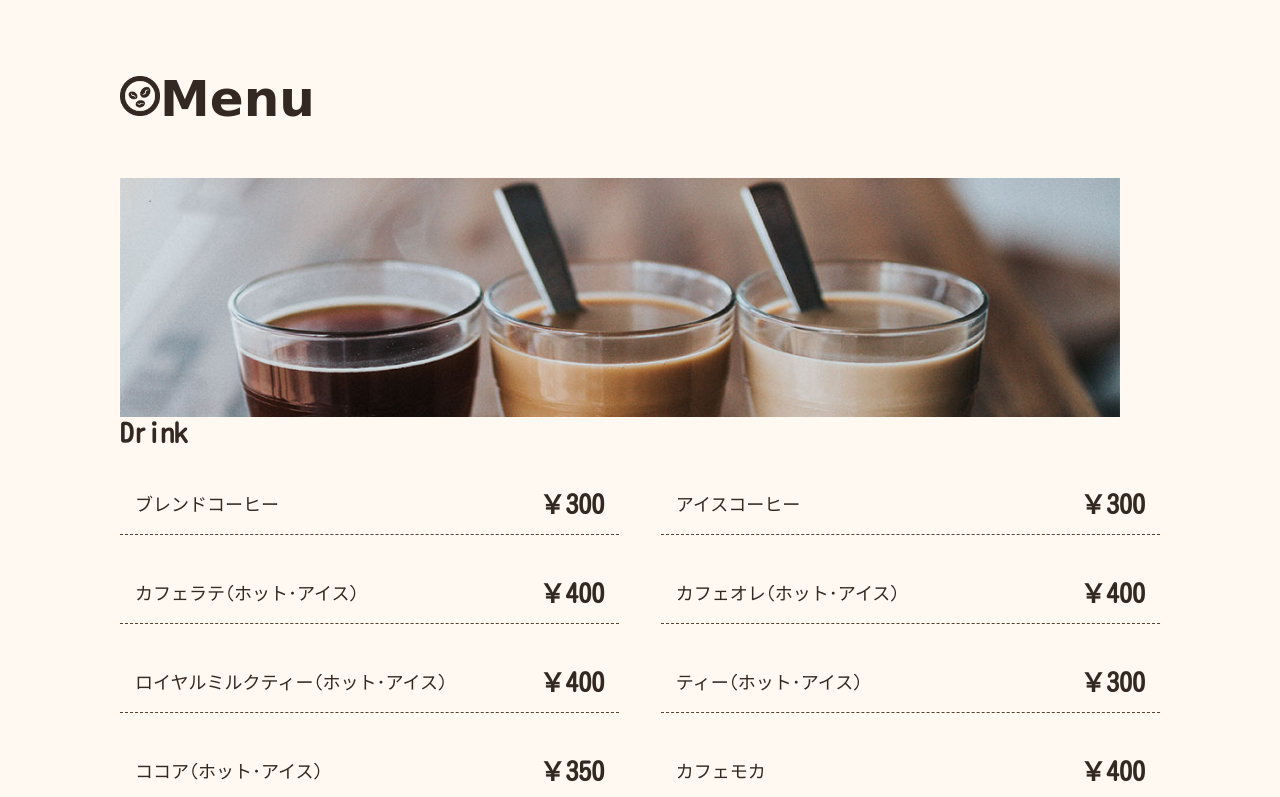
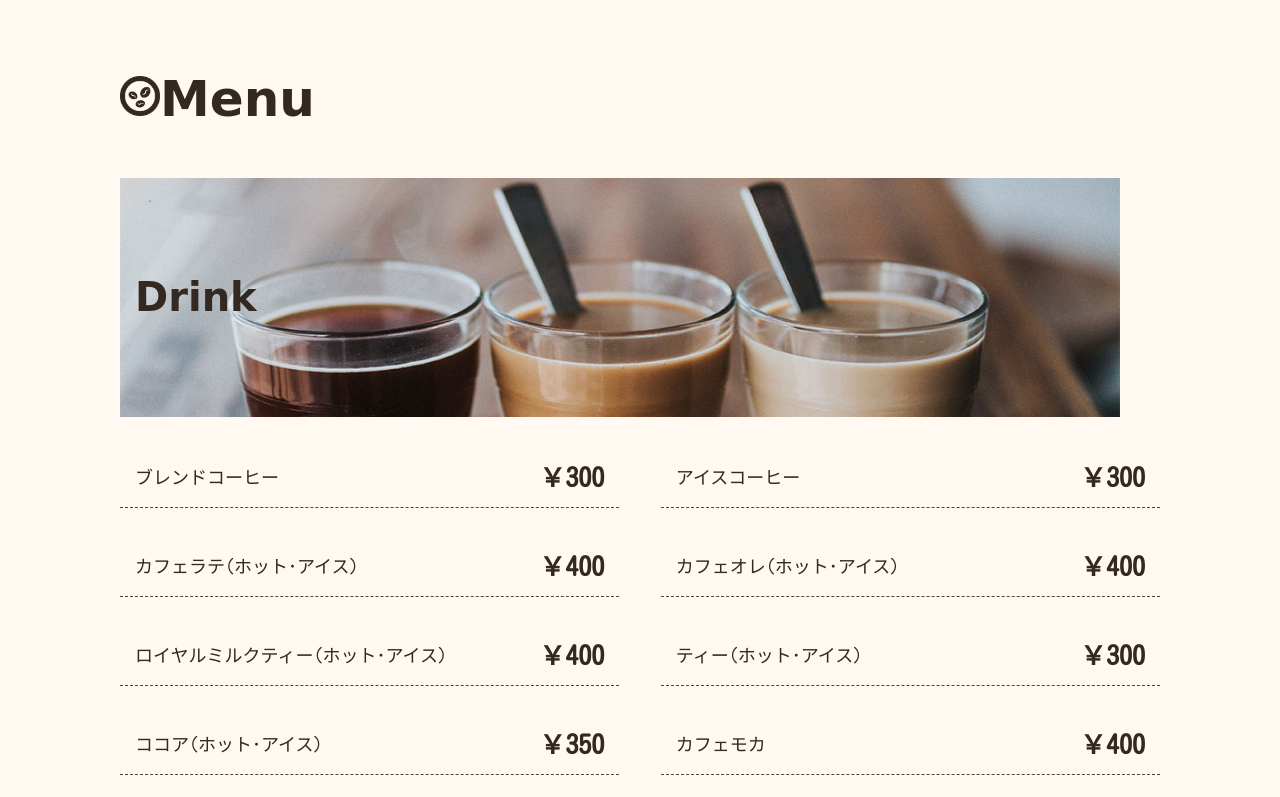
Before and after one commit to ma310u2/ma301u2.github.io, a plain HTML site: page cafe/index.html in a window 1280 px wide. Shown: the part 940-1737 px from the top of the page. Drawn offline with nearby package versions, Linux system fonts and the light colour scheme; a web font is replaced by a local one.

Commit message:
Update style.css

```diff
--- a/cafe/style.css
+++ b/cafe/style.css
@@ -14,6 +14,7 @@ body {
 header {
     opacity: 0.95;
     position: fixed;
+    z-index: 2;
     width: 100%;
 }
 
@@ -161,7 +162,24 @@ a {
     justify-content: space-between;
     overflow: hidden;
 }
+#drink{
+    position:relative;
+}
 
+#sweet{
+    position:relative;
+}
+
+#food{
+    position:relative;
+}
+.menu-title{
+    font-family: 'Charmonman', cursive;
+    position:absolute;
+    top: 146px;
+    font-size: 40px;
+    padding-left: 15px;
+}
 /*ケーキメニュー*/
 .cake-set {
     display: flex;
```
